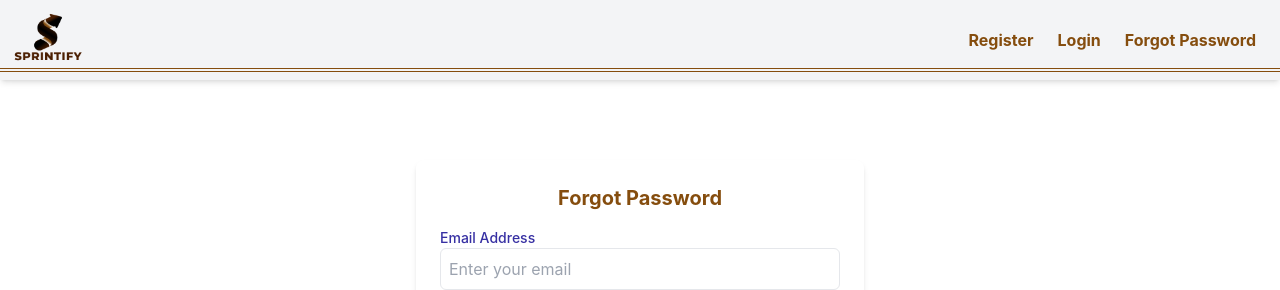
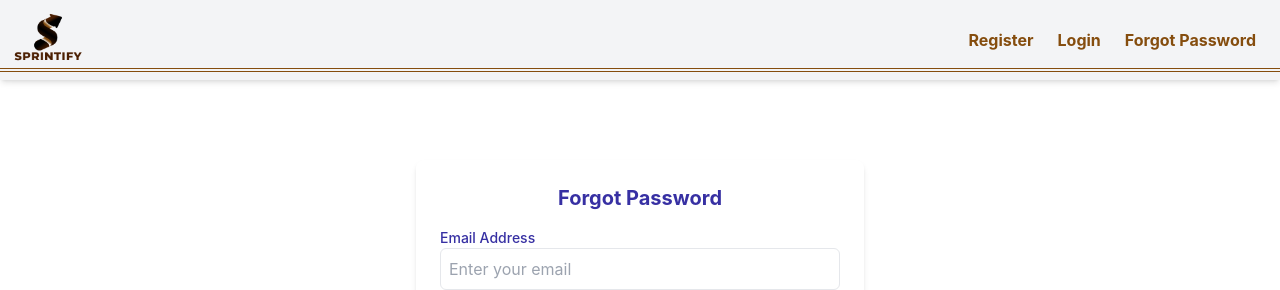
Before and after one commit to Zanarepo/TrackeyFE, a React (Create React App) app: page /forgot-password in a window 1280 px wide. Shown: the top 290 px of the page. Built offline with nearby package versions, Linux system fonts and the light colour scheme.

Commit message:
TrackeyFE

```diff
--- a/src/component/Auth/Forgotpassword.js
+++ b/src/component/Auth/Forgotpassword.js
@@ -35,7 +35,7 @@ const ForgotPassword = () => {
 
   return (
     <div className="max-w-md mx-auto p-6 bg-white rounded-lg shadow-md mt-40">
-      <h2 className="text-xl font-bold text-yellow-800 text-center mb-4">Forgot Password</h2>
+      <h2 className="text-xl font-bold text-indigo-800 text-center mb-4">Forgot Password</h2>
 
       {message && <p className="text-indigo-500 text-center">{message}</p>}
       {error && <p className="text-red-500 text-center">{error}</p>}
```
